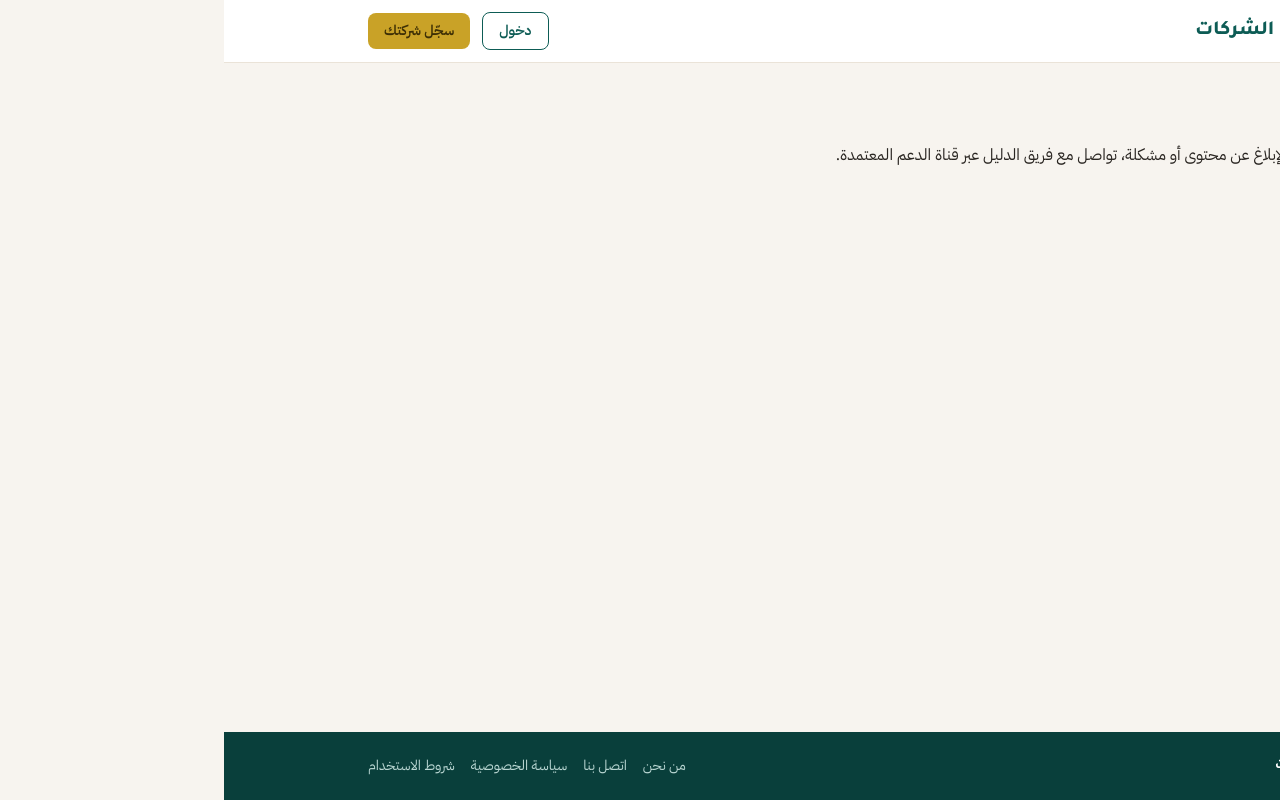
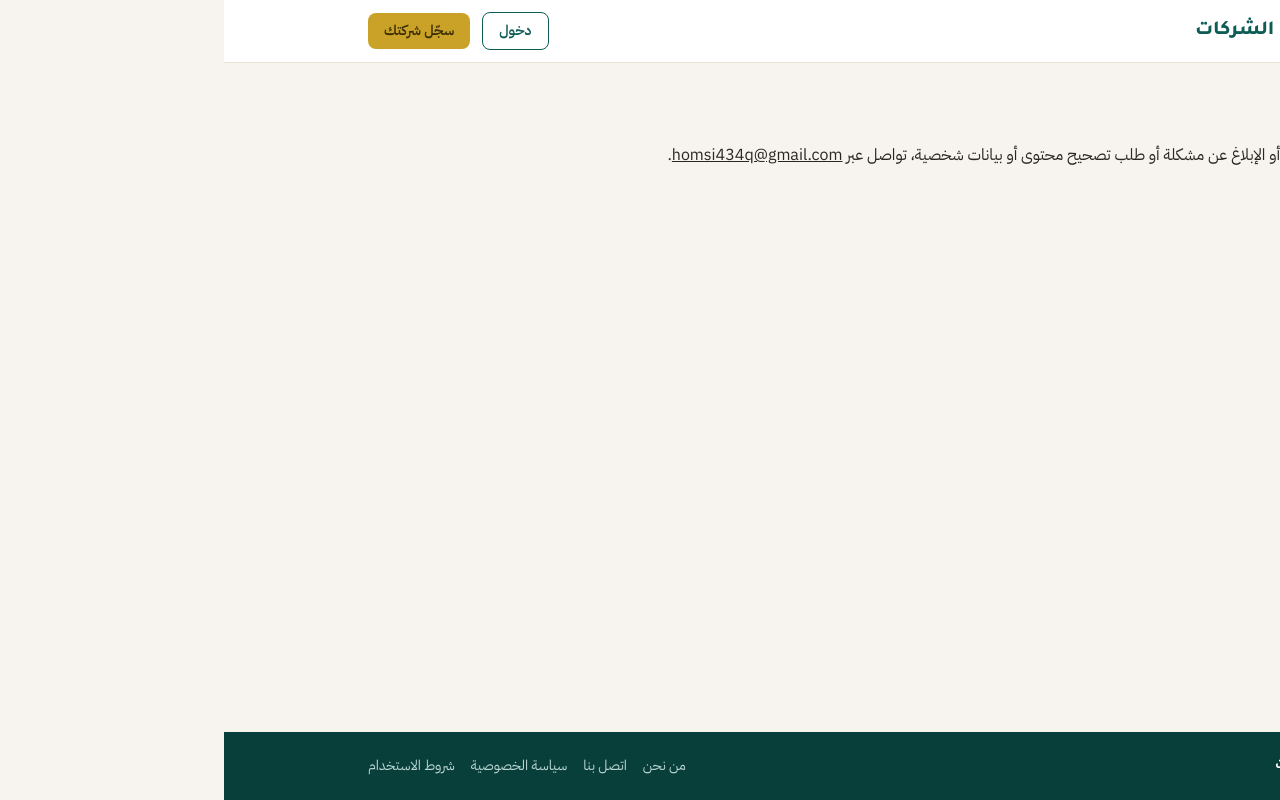
Before and after one commit to Anas379110/directory-render-verification, a Next.js app: page /contact in a window 1280 px wide. Built offline with nearby package versions, Linux system fonts and the light colour scheme; no server answers.

Commit message:
Apply qualified full-launch source: app/contact/page.tsx

```diff
--- a/app/contact/page.tsx
+++ b/app/contact/page.tsx
@@ -1,5 +1,5 @@
 export const metadata = { title: 'اتصل بنا' };
 
 export default function ContactPage() {
-  return <article className="space-y-4"><h1 className="text-2xl font-bold">اتصل بنا</h1><p>للتصحيح أو الإبلاغ عن محتوى أو مشكلة، تواصل مع فريق الدليل عبر قناة الدعم المعتمدة.</p></article>;
+  return <article className="space-y-4"><h1 className="text-2xl font-bold">اتصل بنا</h1><p>للاستفسارات أو الإبلاغ عن مشكلة أو طلب تصحيح محتوى أو بيانات شخصية، تواصل عبر <a className="underline" href="mailto:homsi434q@gmail.com">homsi434q@gmail.com</a>.</p></article>;
 }
```
